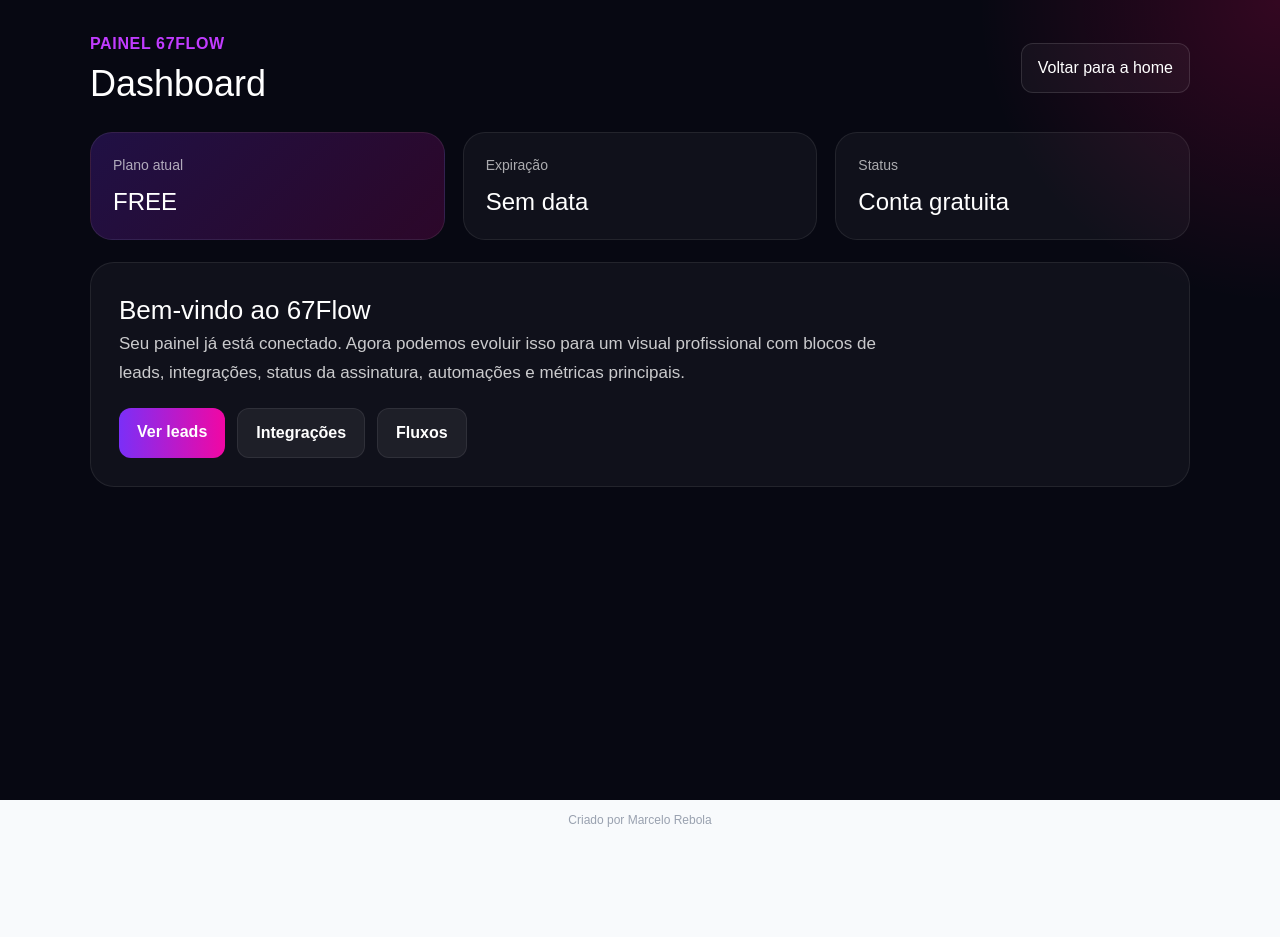
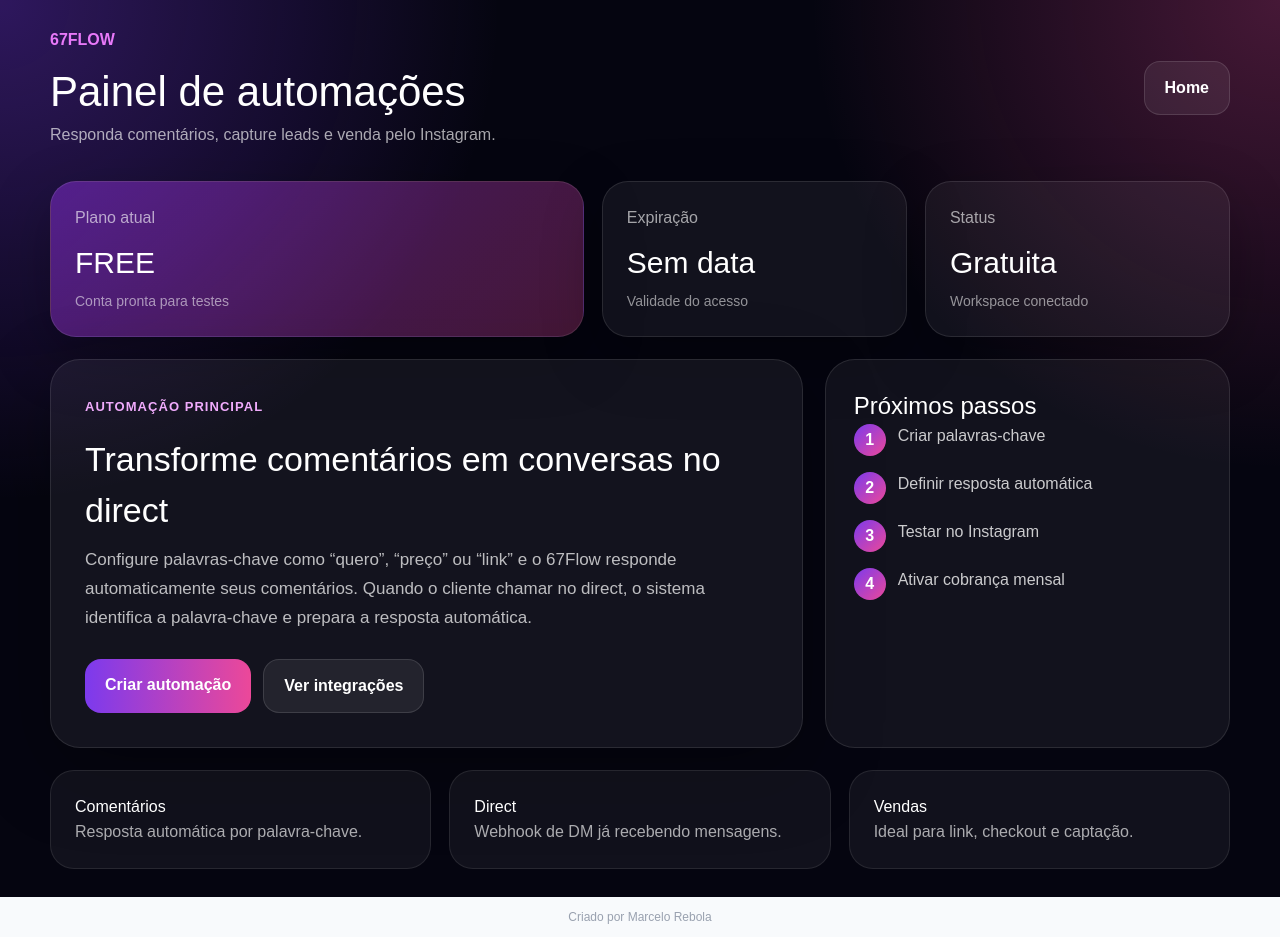
Before and after one commit to DMFLOW-78/dmflow-pro, a Next.js app: page /dashboard in a window 1280 px wide. Before the commit the page ends 840 px from the top, so only its background shows below. Built offline with nearby package versions, Linux system fonts and the light colour scheme; no server answers; the database is empty.

Commit message:
improve dashboard design

```diff
--- a/app/dashboard/page.tsx
+++ b/app/dashboard/page.tsx
@@ -18,9 +18,6 @@
 
   useEffect(() => {
     async function load() {
-      setLoading(true);
-      setErro("");
-
       const { data, error } = await supabase
         .from("workspaces")
         .select("*")
@@ -28,7 +25,6 @@
         .maybeSingle();
 
       if (error) {
-        console.error(error);
         setErro("Não foi possível carregar os dados do workspace.");
         setLoading(false);
         return;
@@ -44,229 +40,249 @@
   const plano = workspace?.plan || "free";
 
   const expiraEm = workspace?.expires_at
-    ? new Date(workspace.expires_at).toLocaleString("pt-BR", {
-        dateStyle: "short",
-        timeStyle: "short",
-      })
+    ? new Date(workspace.expires_at).toLocaleDateString("pt-BR")
     : "Sem data";
 
   return (
-    <div
+    <main
       style={{
         minHeight: "100vh",
         background:
-          "radial-gradient(circle at top right, rgba(255,0,102,0.18), transparent 20%), #070812",
+          "radial-gradient(circle at top left, rgba(124,58,237,.35), transparent 32%), radial-gradient(circle at top right, rgba(236,72,153,.28), transparent 30%), #050510",
         color: "#fff",
-        padding: "32px 20px",
+        padding: "28px",
       }}
     >
-      <div
-        style={{
-          maxWidth: "1100px",
-          margin: "0 auto",
-        }}
-      >
-        <div
+      <section style={{ maxWidth: 1180, margin: "0 auto" }}>
+        <header
           style={{
             display: "flex",
             justifyContent: "space-between",
             alignItems: "center",
-            gap: "16px",
-            marginBottom: "28px",
-            flexWrap: "wrap",
+            marginBottom: 34,
           }}
         >
           <div>
-            <p
-              style={{
-                color: "#c13cff",
-                margin: 0,
-                fontWeight: 700,
-                letterSpacing: "0.04em",
-              }}
-            >
-              PAINEL 67FLOW
+            <p style={{ margin: 0, color: "#e879f9", fontWeight: 800 }}>
+              67FLOW
             </p>
-            <h1 style={{ margin: "8px 0 0", fontSize: "36px", lineHeight: 1.1 }}>
-              Dashboard
+            <h1 style={{ margin: "8px 0 0", fontSize: 42 }}>
+              Painel de automações
             </h1>
+            <p style={{ color: "rgba(255,255,255,.65)", fontSize: 16 }}>
+              Responda comentários, capture leads e venda pelo Instagram.
+            </p>
           </div>
 
-          <Link
-            href="/"
-            style={{
-              textDecoration: "none",
-              color: "#fff",
-              border: "1px solid rgba(255,255,255,0.12)",
-              padding: "12px 16px",
-              borderRadius: "12px",
-              background: "rgba(255,255,255,0.04)",
-            }}
-          >
-            Voltar para a home
+          <Link href="/" style={buttonSecondary}>
+            Home
           </Link>
-        </div>
+        </header>
 
         {loading ? (
-          <div
-            style={{
-              background: "#121320",
-              border: "1px solid rgba(255,255,255,0.08)",
-              borderRadius: "20px",
-              padding: "24px",
-            }}
-          >
-            Carregando dados...
-          </div>
+          <Box>Carregando painel...</Box>
         ) : erro ? (
-          <div
-            style={{
-              background: "rgba(255, 70, 70, 0.08)",
-              border: "1px solid rgba(255, 70, 70, 0.25)",
-              color: "#ff7d7d",
-              borderRadius: "20px",
-              padding: "24px",
-            }}
-          >
-            {erro}
-          </div>
+          <Box>{erro}</Box>
         ) : (
           <>
             <div
               style={{
                 display: "grid",
-                gridTemplateColumns: "repeat(auto-fit, minmax(240px, 1fr))",
-                gap: "18px",
-                marginBottom: "22px",
+                gridTemplateColumns: "1.4fr .8fr .8fr",
+                gap: 18,
+                marginBottom: 22,
               }}
             >
-              <Card
-                titulo="Plano atual"
-                valor={plano.toUpperCase()}
-                destaque
+              <Metric
+                title="Plano atual"
+                value={plano.toUpperCase()}
+                subtitle="Conta pronta para testes"
+                highlight
               />
-              <Card
-                titulo="Expiração"
-                valor={expiraEm}
-              />
-              <Card
-                titulo="Status"
-                valor={plano === "free" ? "Conta gratuita" : "Ativa"}
+              <Metric title="Expiração" value={expiraEm} subtitle="Validade do acesso" />
+              <Metric
+                title="Status"
+                value={plano === "free" ? "Gratuita" : "Ativa"}
+                subtitle="Workspace conectado"
               />
             </div>
 
             <div
               style={{
-                background: "rgba(255,255,255,0.04)",
-                border: "1px solid rgba(255,255,255,0.08)",
-                borderRadius: "24px",
-                padding: "28px",
+                display: "grid",
+                gridTemplateColumns: "1.3fr .7fr",
+                gap: 22,
               }}
             >
-              <h2 style={{ marginTop: 0, fontSize: "26px" }}>
-                Bem-vindo ao 67Flow
+              <div style={heroCard}>
+                <span style={badge}>AUTOMAÇÃO PRINCIPAL</span>
+
+                <h2 style={{ fontSize: 34, margin: "16px 0 10px" }}>
+                  Transforme comentários em conversas no direct
                 </h2>
 
                 <p
                   style={{
-                  color: "rgba(255,255,255,0.78)",
-                  fontSize: "17px",
+                    color: "rgba(255,255,255,.72)",
+                    fontSize: 17,
                     lineHeight: 1.7,
-                  maxWidth: "760px",
+                    maxWidth: 720,
                   }}
                 >
-                Seu painel já está conectado. Agora podemos evoluir isso para um
-                visual profissional com blocos de leads, integrações, status da
-                assinatura, automações e métricas principais.
+                  Configure palavras-chave como “quero”, “preço” ou “link” e o
+                  67Flow responde automaticamente seus comentários. Quando o
+                  cliente chamar no direct, o sistema identifica a palavra-chave
+                  e prepara a resposta automática.
                 </p>
+
+                <div style={{ display: "flex", gap: 12, marginTop: 26 }}>
+                  <Link href="/dashboard/flows" style={buttonPrimary}>
+                    Criar automação
+                  </Link>
+                  <Link href="/dashboard/integrations" style={buttonSecondary}>
+                    Ver integrações
+                  </Link>
+                </div>
+              </div>
+
+              <div style={sideCard}>
+                <h3 style={{ marginTop: 0, fontSize: 24 }}>Próximos passos</h3>
+
+                <Step number="1" text="Criar palavras-chave" />
+                <Step number="2" text="Definir resposta automática" />
+                <Step number="3" text="Testar no Instagram" />
+                <Step number="4" text="Ativar cobrança mensal" />
+              </div>
+            </div>
 
             <div
               style={{
-                  display: "flex",
-                  gap: "12px",
-                  flexWrap: "wrap",
-                  marginTop: "20px",
+                display: "grid",
+                gridTemplateColumns: "repeat(3, 1fr)",
+                gap: 18,
+                marginTop: 22,
               }}
             >
-                <Botao href="/dashboard/leads" texto="Ver leads" />
-                <Botao href="/dashboard/integrations" texto="Integrações" secundario />
-                <Botao href="/dashboard/flows" texto="Fluxos" secundario />
-              </div>
+              <Feature title="Comentários" text="Resposta automática por palavra-chave." />
+              <Feature title="Direct" text="Webhook de DM já recebendo mensagens." />
+              <Feature title="Vendas" text="Ideal para link, checkout e captação." />
             </div>
           </>
         )}
-      </div>
+      </section>
+    </main>
+  );
+}
+
+function Metric({
+  title,
+  value,
+  subtitle,
+  highlight = false,
+}: {
+  title: string;
+  value: string;
+  subtitle: string;
+  highlight?: boolean;
+}) {
+  return (
+    <div
+      style={{
+        padding: 24,
+        borderRadius: 26,
+        background: highlight
+          ? "linear-gradient(135deg, rgba(147,51,234,.45), rgba(236,72,153,.28))"
+          : "rgba(255,255,255,.055)",
+        border: "1px solid rgba(255,255,255,.1)",
+        boxShadow: "0 20px 60px rgba(0,0,0,.28)",
+      }}
+    >
+      <p style={{ margin: 0, color: "rgba(255,255,255,.62)" }}>{title}</p>
+      <h2 style={{ margin: "10px 0 6px", fontSize: 30 }}>{value}</h2>
+      <p style={{ margin: 0, color: "rgba(255,255,255,.55)", fontSize: 14 }}>
+        {subtitle}
+      </p>
     </div>
   );
 }
 
-function Card({
-  titulo,
-  valor,
-  destaque = false,
-}: {
-  titulo: string;
-  valor: string;
-  destaque?: boolean;
-}) {
+function Step({ number, text }: { number: string; text: string }) {
   return (
-    <div
+    <div style={{ display: "flex", gap: 12, marginBottom: 16 }}>
+      <strong
         style={{
-        background: destaque
-          ? "linear-gradient(135deg, rgba(123,47,247,0.22), rgba(241,7,163,0.16))"
-          : "rgba(255,255,255,0.04)",
-        border: "1px solid rgba(255,255,255,0.08)",
-        borderRadius: "22px",
-        padding: "22px",
+          width: 32,
+          height: 32,
+          borderRadius: 999,
+          display: "grid",
+          placeItems: "center",
+          background: "linear-gradient(135deg,#7c3aed,#ec4899)",
         }}
       >
-      <p
-        style={{
-          margin: 0,
-          color: "rgba(255,255,255,0.65)",
-          fontSize: "14px",
-        }}
-      >
-        {titulo}
-      </p>
-      <h3
-        style={{
-          margin: "10px 0 0",
-          fontSize: "24px",
-          lineHeight: 1.3,
-        }}
-      >
-        {valor}
-      </h3>
+        {number}
+      </strong>
+      <span style={{ color: "rgba(255,255,255,.78)" }}>{text}</span>
     </div>
   );
 }
 
-function Botao({
-  href,
-  texto,
-  secundario = false,
-}: {
-  href: string;
-  texto: string;
-  secundario?: boolean;
-}) {
+function Feature({ title, text }: { title: string; text: string }) {
   return (
-    <Link
-      href={href}
-      style={{
-        textDecoration: "none",
-        padding: "12px 18px",
-        borderRadius: "12px",
-        color: "#fff",
-        background: secundario
-          ? "rgba(255,255,255,0.06)"
-          : "linear-gradient(90deg, #7b2ff7, #f107a3)",
-        border: secundario ? "1px solid rgba(255,255,255,0.08)" : "none",
-        fontWeight: 700,
-      }}
-    >
-      {texto}
-    </Link>
+    <div style={smallCard}>
+      <h3 style={{ marginTop: 0 }}>{title}</h3>
+      <p style={{ color: "rgba(255,255,255,.65)", lineHeight: 1.6 }}>{text}</p>
+    </div>
   );
 }
+
+function Box({ children }: { children: React.ReactNode }) {
+  return <div style={smallCard}>{children}</div>;
+}
+
+const heroCard: React.CSSProperties = {
+  padding: 34,
+  borderRadius: 30,
+  background: "rgba(255,255,255,.06)",
+  border: "1px solid rgba(255,255,255,.1)",
+  boxShadow: "0 24px 80px rgba(0,0,0,.32)",
+};
+
+const sideCard: React.CSSProperties = {
+  padding: 28,
+  borderRadius: 30,
+  background: "rgba(255,255,255,.055)",
+  border: "1px solid rgba(255,255,255,.1)",
+};
+
+const smallCard: React.CSSProperties = {
+  padding: 24,
+  borderRadius: 24,
+  background: "rgba(255,255,255,.05)",
+  border: "1px solid rgba(255,255,255,.09)",
+};
+
+const badge: React.CSSProperties = {
+  color: "#f0abfc",
+  fontWeight: 900,
+  fontSize: 13,
+  letterSpacing: ".08em",
+};
+
+const buttonPrimary: React.CSSProperties = {
+  textDecoration: "none",
+  color: "#fff",
+  padding: "14px 20px",
+  borderRadius: 16,
+  fontWeight: 800,
+  background: "linear-gradient(90deg,#7c3aed,#ec4899)",
+};
+
+const buttonSecondary: React.CSSProperties = {
+  textDecoration: "none",
+  color: "#fff",
+  padding: "14px 20px",
+  borderRadius: 16,
+  fontWeight: 700,
+  background: "rgba(255,255,255,.07)",
+  border: "1px solid rgba(255,255,255,.12)",
+};
```
Lines whose indentation alone changed are shown as unchanged.
